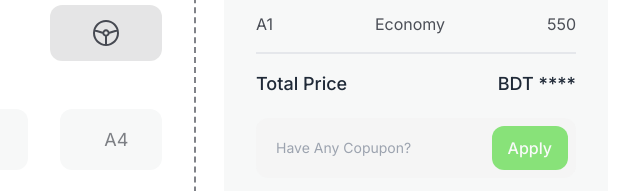
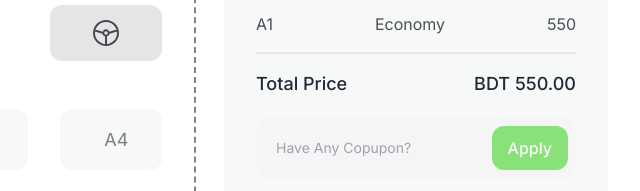
Before and after one commit to Shakilkhan223/Smart-Bus-Ticketing-WebApp, a plain HTML site: page index.html in a window 1280 px wide. Both pictures are taken after a click on the button "A1". Shown: the part 1008-1199 px from the top of the page, 640-1280 px from the left. Drawn offline with nearby package versions, Linux system fonts and the light colour scheme.

Commit message:
work in progress at bus select form

```diff
--- a/app.js
+++ b/app.js
@@ -2,10 +2,18 @@ const seatList = document.getElementById("seat-list");
 const totalSeat = document.getElementById("total-seats");
 const noSeat = document.getElementById("no-seat");
 const avaiableSeat = document.getElementById("avaiable-seats");
+const totalPrice = document.getElementById("total-price");
+const cuponInput = document.getElementById("cupon-input");
+const cuponBtn = document.getElementById("cupon-btn");
 
 let selectedSeat = [];
 
 function handleSelectSeat(event) {
+  const value = event.innerText;
+
+  if (selectedSeat.includes(value)) {
+    return alert("Seat Already Booked");
+  } else if (selectedSeat.length < 4) {
     event.classList.add("bg-primary", "text-white");
 
     selectedSeat.push(event.innerText);
@@ -26,4 +34,15 @@ function handleSelectSeat(event) {
   <p>550</p>
   </li>
   `;
+
+    let total = selectedSeat.length * 550;
+    totalPrice.innerText = total.toFixed(2);
+
+    if (selectedSeat.length > 3) {
+      cuponInput.removeAttribute("disabled");
+      cuponBtn.removeAttribute("disabled");
     }
+  } else {
+    return alert("Maximun Seat is Booked");
+  }
+}
--- a/index.html
+++ b/index.html
@@ -520,18 +520,22 @@
               <!-- total price  -->
               <div class="flex justify-between items-center">
                 <p class="text-lg font-medium">Total Price</p>
-                <p class="text-lg font-medium">BDT <span>****</span></p>
+                <p class="text-lg font-medium">
+                  BDT <span id="total-price">****</span>
+                </p>
               </div>
 
               <!-- have a cupon here -->
               <div class="relative my-5">
                 <input
+                  id="cupon-input"
                   disabled
                   class="w-full p-5 rounded-xl text-sm text-[#030712]/40 outline-none"
                   type="text"
                   placeholder="Have Any Copupon?"
                 />
                 <button
+                  id="cupon-btn"
                   class="px-4 py-[10px] bg-primary text-white rounded-xl absolute right-2 top-1/2 -translate-y-1/2 hover:bg-[#030712]/80 duration-200 transition-all font-medium disabled:opacity-50 disabled:cursor-not-allowed"
                   disabled
                 >
```
Lines whose indentation alone changed are shown as unchanged.
